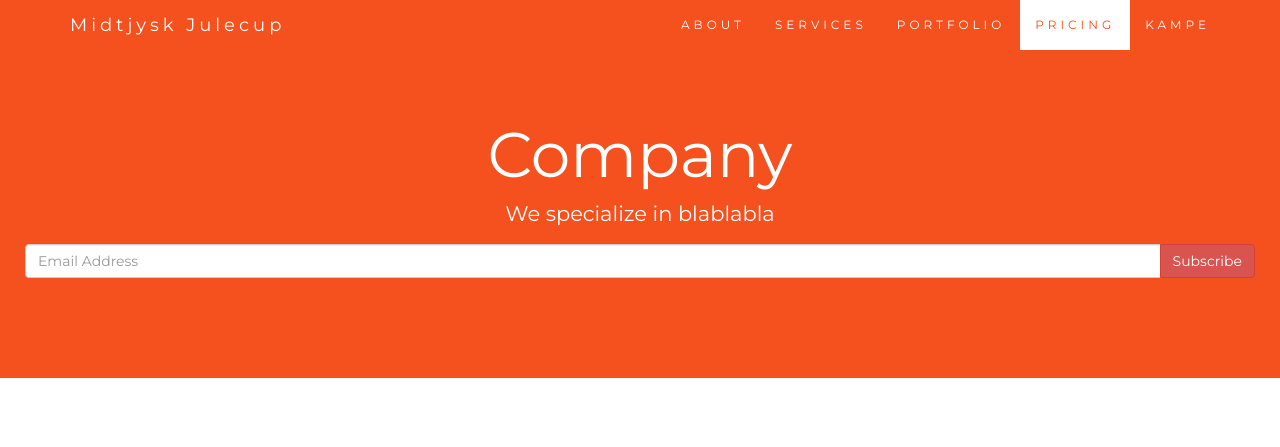
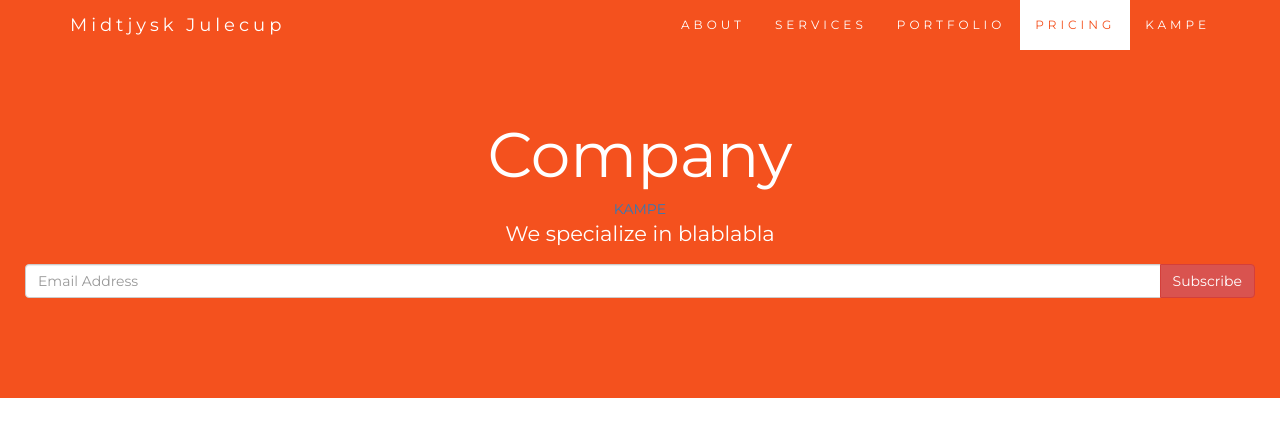
Before and after one commit to FS-DK/MJ2018, a plain HTML site: page Midtjysk Julecup/www/index.html in a window 1280 px wide. Shown: the top 447 px of the page. Drawn offline with nearby package versions, Linux system fonts and the light colour scheme; some packages are replaced by stand-ins of ours.

Commit message:
Add files via upload

```diff
--- a/Midtjysk Julecup/www/index.html
+++ b/Midtjysk Julecup/www/index.html
@@ -233,6 +233,7 @@ this.activeTarget=b,this.clear();var c=this.selector+'[data-target="'+b+'"],'+th
 
 <div class="jumbotron text-center">
   <h1>Company</h1>
+  <a target="_blank" data-rel="external" href="http://www.julecup.dk">KAMPE</a>
   <p>We specialize in blablabla</p>
   <form>
     <div class="input-group">
```
Also changed, not shown: Midtjysk Julecup/icon.png (added).
